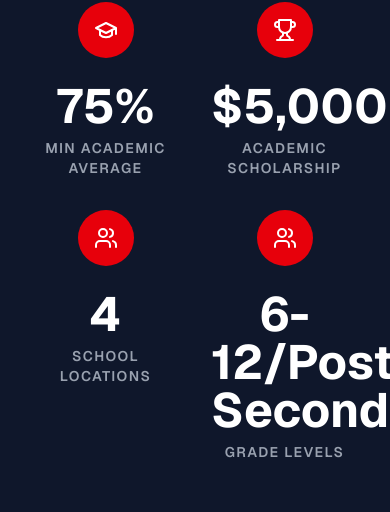
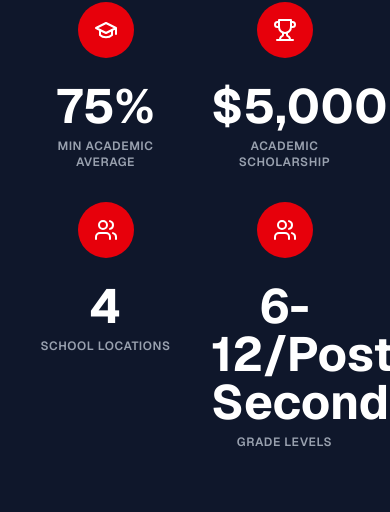
Before and after one commit to digitalmarketingcanada5/basketball_website, a Next.js app: page / in a window 390 px wide. Shown: the part 4920-5432 px from the top of the page. Built offline with nearby package versions, Linux system fonts and the light colour scheme.

Commit message:
Update StatsSection label styling for improved readability

```diff
--- a/src/components/home/StatsSection.jsx
+++ b/src/components/home/StatsSection.jsx
@@ -33,7 +33,7 @@ const StatsSection = () => {
                   {stat.value}
                 </p>
               </div>
-              <p className="text-sm font-semibold text-gray-400 uppercase tracking-widest group-hover:text-gray-300 transition-colors duration-300 md:whitespace-nowrap">
+              <p className="text-xs sm:text-sm font-semibold text-gray-400 uppercase tracking-wider sm:tracking-widest group-hover:text-gray-300 transition-colors duration-300">
                 {stat.label}
               </p>
             </div>
```
